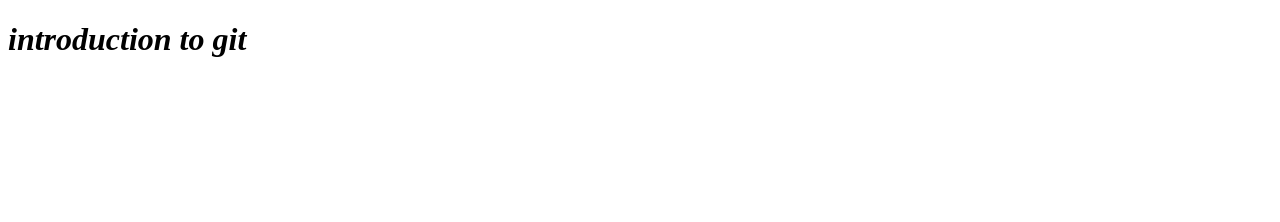
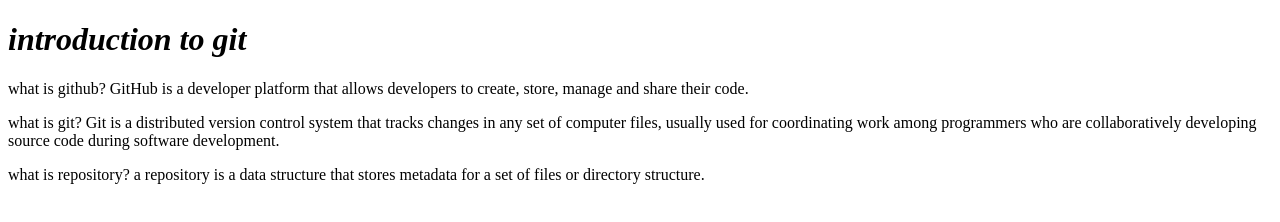
Before and after one commit to ehisitua/head-tags-...intro-to-git-hub, a plain HTML site: page index.html in a window 1280 px wide. Drawn offline with Linux system fonts and the light colour scheme.

Commit message:
introduction to git

```diff
--- a/index.html
+++ b/index.html
@@ -9,5 +9,9 @@
     <!-- head tags -->
     <h1><em>introduction to git</em></h1>
 
+    <!-- paragraph tags -->
+    <p>what is github? GitHub is a developer platform that allows developers to create, store, manage and share their code.<br></p>
+    <p>what is git? Git is a distributed version control system that tracks changes in any set of computer files, usually used for coordinating work among programmers who are collaboratively developing source code during software development. </p>
+    <p>what is repository? a repository is a data structure that stores metadata for a set of files or directory structure.</p>
 </body>
 </html>
```
